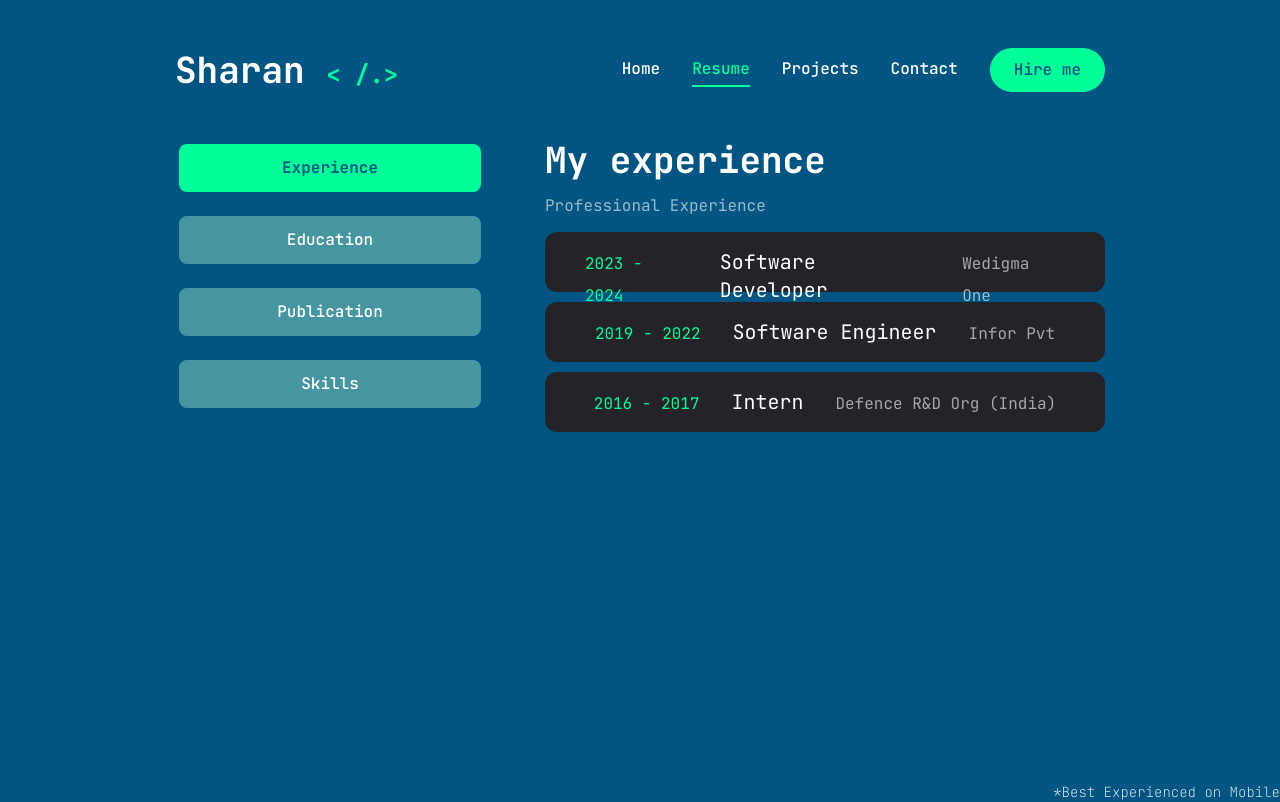
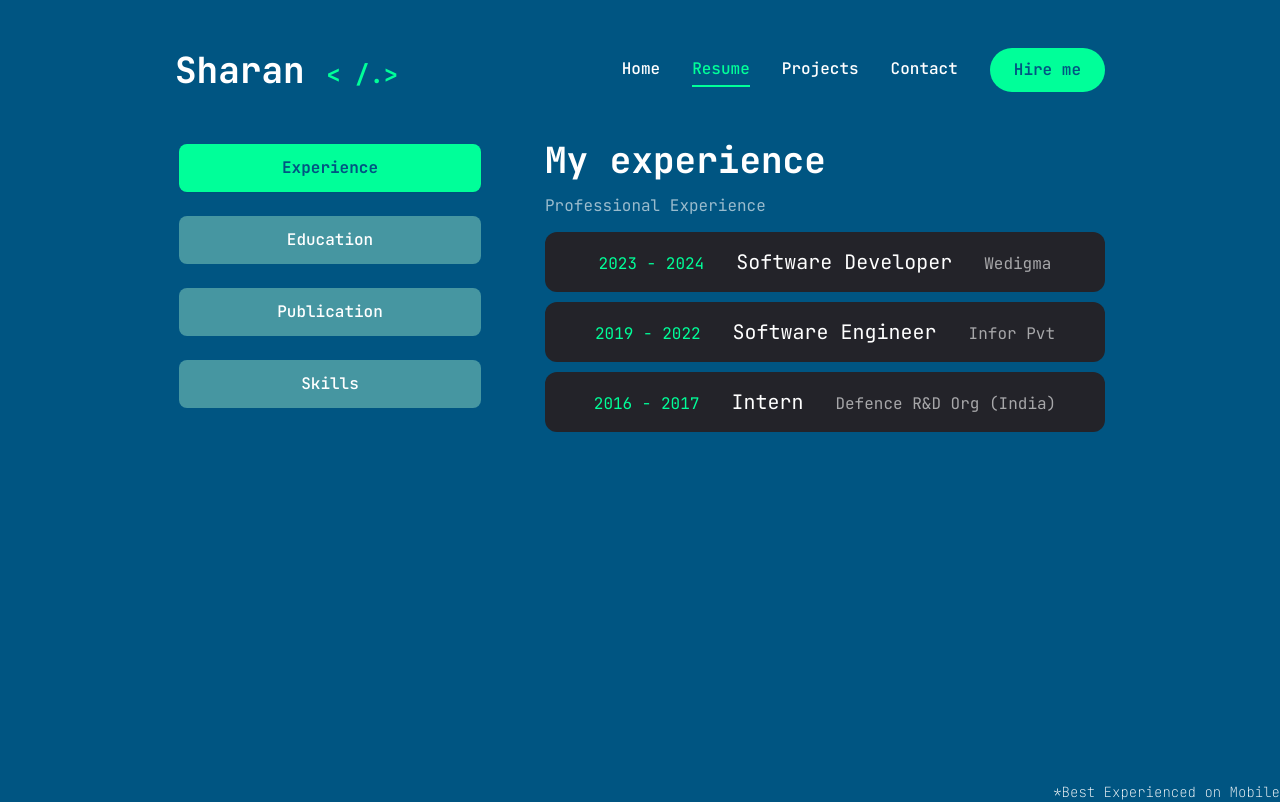
Before and after one commit to sharanreddy799/saisharankaram.github.io, a Next.js app: page /resume in a window 1280 px wide. Built offline with nearby package versions, Linux system fonts and the light colour scheme.

Commit message:
-Updated info

```diff
--- a/app/resume/page.jsx
+++ b/app/resume/page.jsx
@@ -28,7 +28,7 @@ const experience = {
   description: "Professional Experience",
   items: [
     {
-      company: "Wedigma One",
+      company: "Wedigma",
       position: "Software Developer",
       duration: "2023 - 2024",
       details2: [
```
